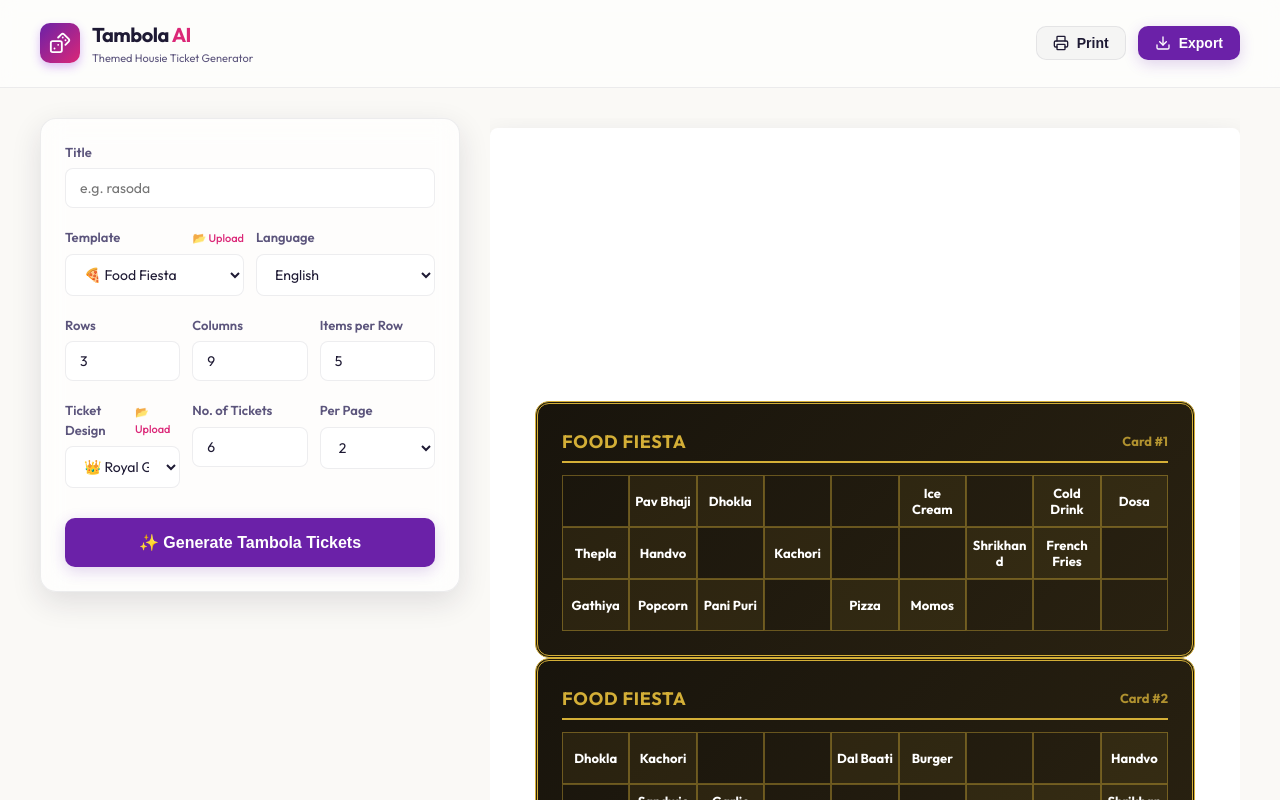
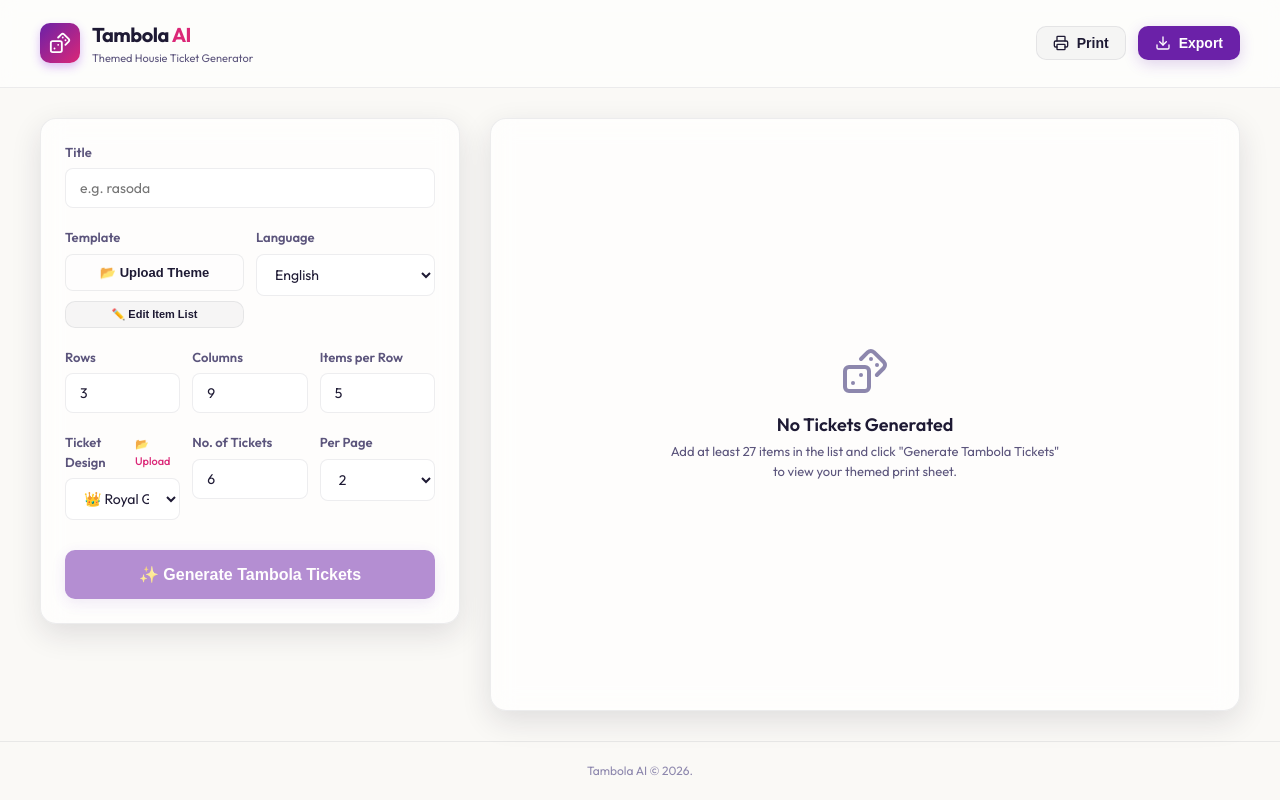
Before and after one commit to No-bita/Tambola-AI, a React (Vite) app: page / in a window 1280 px wide. Shown: the top 800 px of the page. Built offline with nearby package versions, Linux system fonts and the light colour scheme.

Commit message:
Remove default theme templates and replace selector with Upload JSON button

```diff
--- a/package.json
+++ b/package.json
@@ -25,6 +25,7 @@
     "eslint-plugin-react-hooks": "^7.1.1",
     "eslint-plugin-react-refresh": "^0.5.2",
     "globals": "^17.6.0",
-    "vite": "^8.0.12"
+    "vite": "^8.0.12",
+    "vitest": "^4.1.9"
   }
 }
--- a/src/App.jsx
+++ b/src/App.jsx
@@ -35,7 +35,7 @@ const TRANSLATIONS = {
 
 export default function App() {
   const [language, setLanguage] = useState('en');
-  const [theme, setTheme] = useState('food');
+  const [theme, setTheme] = useState('custom');
   const [items, setItems] = useState([]);
   const [customTitle, setCustomTitle] = useState({ en: '', hi: '', gu: '' });
   const [ticketsCount, setTicketsCount] = useState(6);
@@ -120,11 +120,9 @@ export default function App() {
 
   const t = TRANSLATIONS[language] || TRANSLATIONS.en;
 
-  // Load default food theme on mount
+  // Initial state is empty custom theme
   useEffect(() => {
-    if (DEFAULT_THEMES.food) {
-      setItems([...DEFAULT_THEMES.food.items]);
-    }
+    setItems([]);
   }, []);
 
   // Update page title when language changes
--- a/src/components/ControlPanel.jsx
+++ b/src/components/ControlPanel.jsx
@@ -314,11 +314,7 @@ export default function ControlPanel({
       {/* Grid: Template + Language */}
       <div style={{ display: 'grid', gridTemplateColumns: '1fr 1fr', gap: '12px' }}>
         <div style={{ display: 'flex', flexDirection: 'column', gap: '6px' }}>
-          <div style={{ display: 'flex', justifyContent: 'space-between', alignItems: 'center' }}>
           <label style={{ fontSize: '13px', fontWeight: '600', color: 'var(--text-secondary)' }}>{t.themeLabel}</label>
-            <label htmlFor="theme-upload" style={{ fontSize: '11px', color: 'var(--accent-secondary)', cursor: 'pointer', display: 'flex', alignItems: 'center', gap: '4px', fontWeight: '500' }}>
-              {t.uploadTheme}
-            </label>
           <input
             type="file"
             id="theme-upload"
@@ -326,27 +322,27 @@ export default function ControlPanel({
             style={{ display: 'none' }}
             onChange={handleThemeUpload}
           />
-          </div>
-          <select
-            value={theme}
-            onChange={(e) => {
-              const val = e.target.value;
-              setTheme(val);
-              if (DEFAULT_THEMES[val]) {
-                setItems([...DEFAULT_THEMES[val].items]);
-              } else {
-                setItems([]);
-                setIsModalOpen(true);
-              }
-              setCustomTitle({ en: '', hi: '', gu: '' }); // Reset override to fallback to translated title
+          <button
+            type="button"
+            onClick={() => document.getElementById('theme-upload').click()}
+            className="btn btn-secondary"
+            style={{
+              padding: '10px 14px',
+              fontSize: '13px',
+              display: 'flex',
+              alignItems: 'center',
+              justifyContent: 'center',
+              gap: '8px',
+              width: '100%',
+              backgroundColor: 'rgba(255, 255, 255, 0.05)',
+              border: '1px solid var(--border-color)',
+              color: 'var(--text-primary)',
+              borderRadius: '8px',
+              cursor: 'pointer'
             }}
-            className="form-input"
           >
-            <option value="food">{t.themeFood}</option>
-            <option value="kitty">{t.themeKitty}</option>
-            <option value="custom">{t.themeCustom}</option>
-          </select>
-          {theme === 'custom' && (
+            📂 {language === 'hi' ? 'थीम अपलोड करें' : language === 'gu' ? 'થીમ અપલોડ કરો' : 'Upload Theme'}
+          </button>
           <button
             type="button"
             onClick={() => setIsModalOpen(true)}
@@ -355,7 +351,6 @@ export default function ControlPanel({
           >
             ✏️ {language === 'hi' ? 'सूची संपादित करें' : language === 'gu' ? 'સૂચિ સંપાદિત કરો' : 'Edit Item List'}
           </button>
-          )}
         </div>
 
         <div style={{ display: 'flex', flexDirection: 'column', gap: '6px' }}>
@@ -557,15 +552,13 @@ export default function ControlPanel({
 
             {/* Modal Content */}
             <div style={{ flex: 1, overflowY: 'auto', display: 'flex', flexDirection: 'column', gap: '16px', paddingRight: '4px' }}>
-              {theme !== 'custom' && (
               <button
                 onClick={handleResetItems}
                 style={{ display: 'flex', alignItems: 'center', gap: '4px', fontSize: '11px', background: 'none', border: 'none', color: 'var(--accent-secondary)', cursor: 'pointer', alignSelf: 'flex-end' }}
-                  title="Reset items list"
+                title="Clear items list"
               >
-                  <RotateCcw size={12} /> {t.resetButton}
+                <RotateCcw size={12} /> {language === 'hi' ? 'सूची साफ़ करें' : language === 'gu' ? 'સૂચિ સાફ કરો' : 'Clear List'}
               </button>
-              )}
 
               {items.length < neededItemsCount && (
                 <div style={{
```
Also changed, not shown: 2 other files (tests, documents, lock files or other folders). Lines whose indentation alone changed are shown as unchanged.
